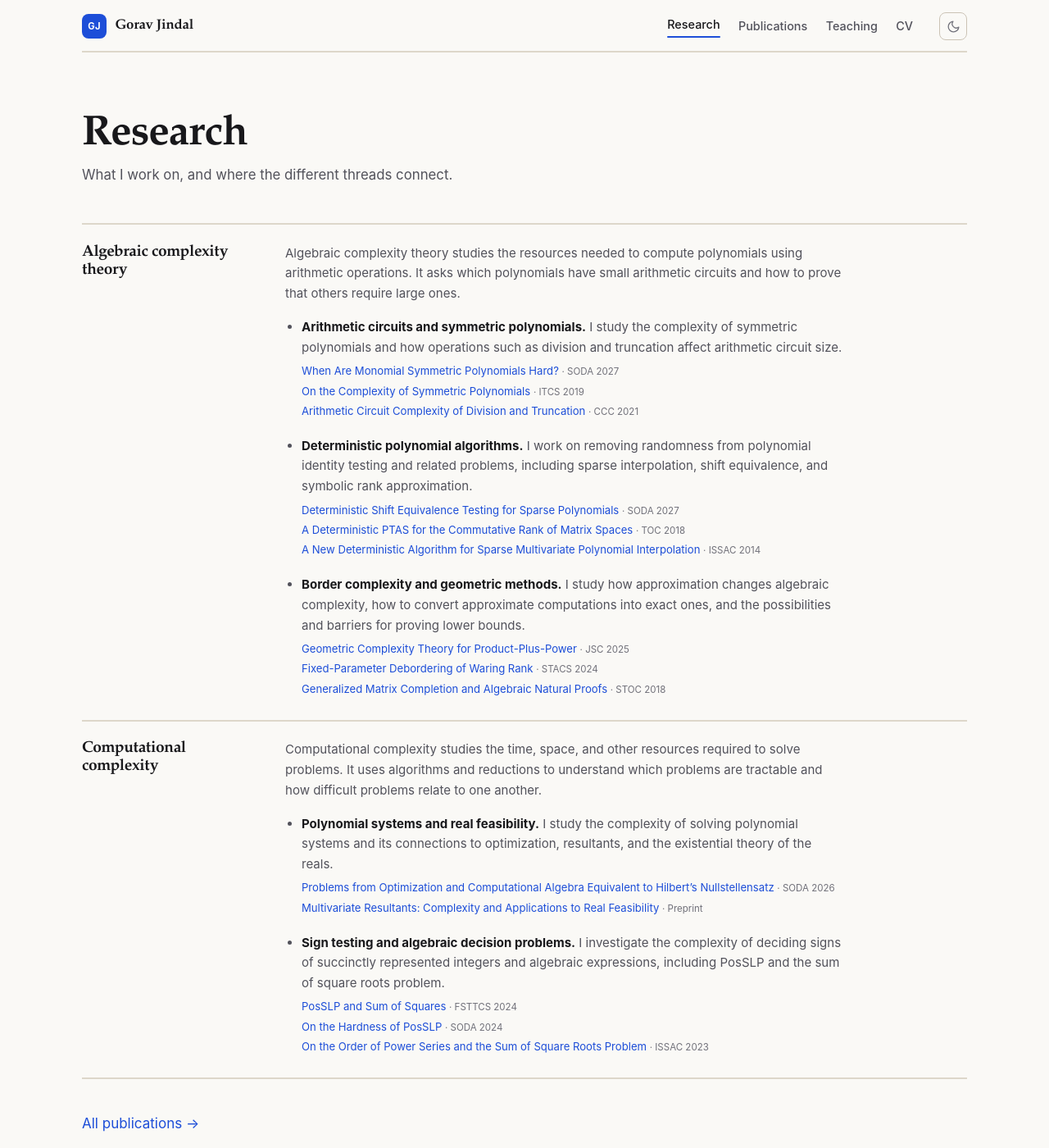
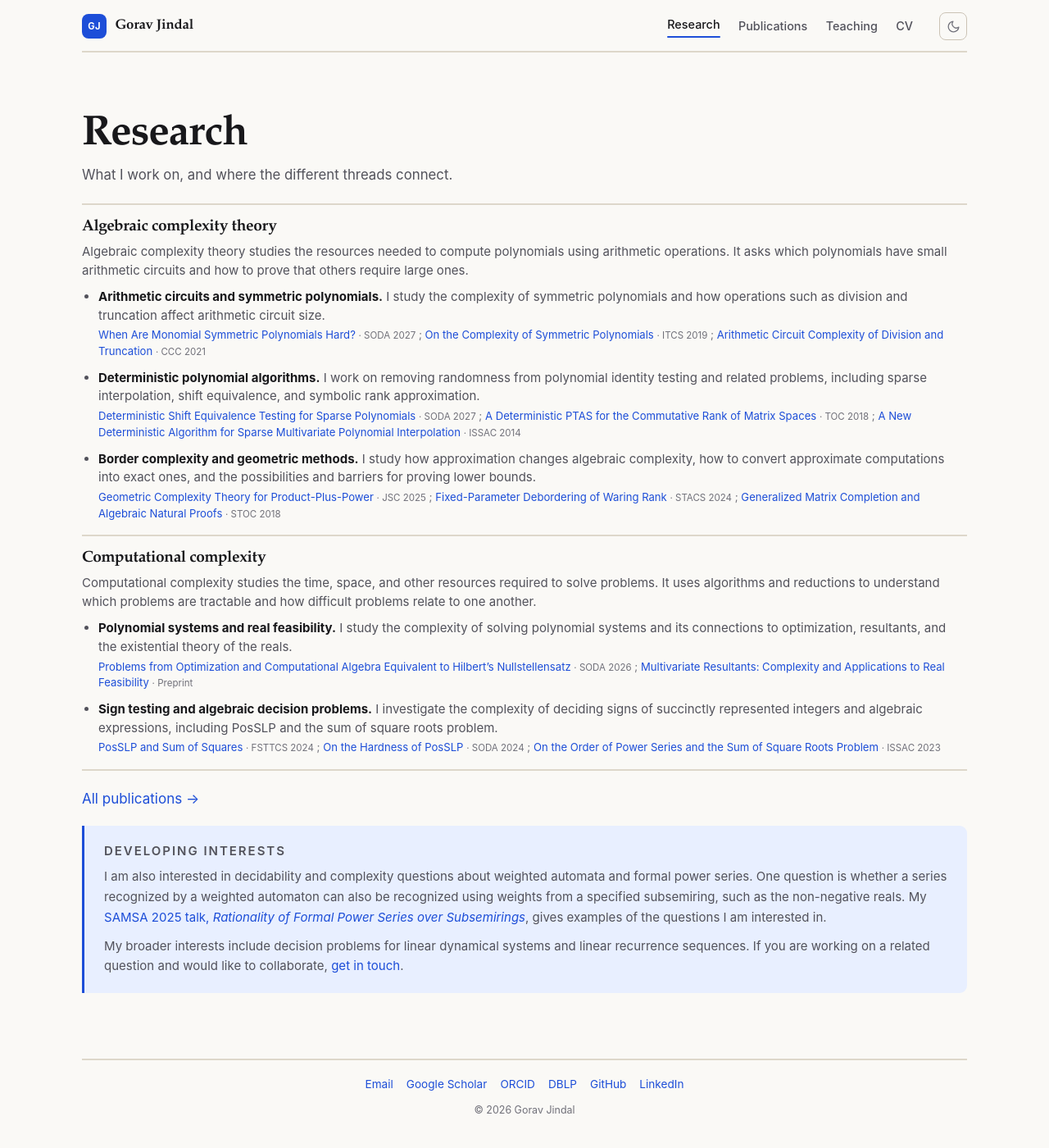
Before and after one commit to goravjindal/goravjindal.github.io, a Jekyll site: the page built from _pages/research.md, in a window 1280 px wide and 1400 px high. Shown: the whole window at 82% size. Built offline with Jekyll 4.4.1, drawn with Linux system fonts in a browser that asks for light colours; some of the changed text lies outside the part shown.

Commit message:
Compact research layout and inline paper links

```diff
--- a/_pages/research.md
+++ b/_pages/research.md
@@ -73,10 +73,7 @@ wide: true
     I am also interested in decidability and complexity questions about weighted
     automata and formal power series. One question is whether a series recognized
     by a weighted automaton can also be recognized using weights from a specified
-    subsemiring, such as the non-negative reals.
-  </p>
-  <p>
-    My <a href="https://samsa2025.github.io/slides/gorav.pdf">SAMSA 2025 talk,
+    subsemiring, such as the non-negative reals. My <a href="https://samsa2025.github.io/slides/gorav.pdf">SAMSA 2025 talk,
     <em>Rationality of Formal Power Series over Subsemirings</em></a>, gives examples
     of the questions I am interested in.
   </p>
--- a/assets/css/main.css
+++ b/assets/css/main.css
@@ -659,36 +659,48 @@ hr {
    Research
    ----------------------------------------------------------------------------- */
 
+.research-page .page-header {
+  margin-bottom: 1.25rem;
+}
+
+.research-page .callout {
+  max-width: none;
+}
+
+.research-page .callout p {
+  margin-bottom: 0.6rem;
+}
+
+.research-page .callout p:last-child {
+  margin-bottom: 0;
+}
+
 .topic-grid {
   display: flex;
   flex-direction: column;
-  margin: 2rem 0 2.5rem;
+  margin: 0 0 1.25rem;
   border-top: var(--separator);
 }
 
 .topic {
-  display: grid;
-  grid-template-columns: 13rem minmax(0, 1fr);
-  align-items: start;
-  gap: 2.5rem;
-  padding: 1.4rem 0;
+  padding: 1rem 0;
   border-bottom: var(--separator);
 }
 
 .topic h2 {
-  margin: 0;
+  margin: 0 0 0.5rem;
   font-size: 1.2rem;
 }
 
 .topic-content {
   min-width: 0;
-  max-width: 72ch;
   color: var(--text-soft);
   font-size: 0.94rem;
+  line-height: 1.5;
 }
 
 .topic-description {
-  margin-bottom: 1rem;
+  margin-bottom: 0.6rem;
 }
 
 .topic-focus {
@@ -696,7 +708,7 @@ hr {
 }
 
 .topic-focus > li {
-  margin-bottom: 1.25rem;
+  margin-bottom: 0.7rem;
 }
 
 .topic-focus > li:last-child {
@@ -704,7 +716,7 @@ hr {
 }
 
 .topic-focus p {
-  margin-bottom: 0.4rem;
+  margin-bottom: 0.2rem;
 }
 
 .topic-focus strong {
@@ -720,7 +732,13 @@ hr {
 }
 
 .topic-papers li {
-  margin-bottom: 0.3rem;
+  display: inline;
+  margin: 0;
+}
+
+.topic-papers li + li::before {
+  content: "; ";
+  color: var(--text-muted);
 }
 
 .topic-paper-venue {
@@ -1209,12 +1227,6 @@ hr {
     gap: 0;
   }
 
-  .topic {
-    grid-template-columns: 1fr;
-    gap: 0.3rem;
-    padding: 1.1rem 0;
-  }
-
   .topic h2 {
     font-size: 1.1rem;
   }
```
Also changed, not shown: other parts of _pages/research.md (+1 -1 lines).
